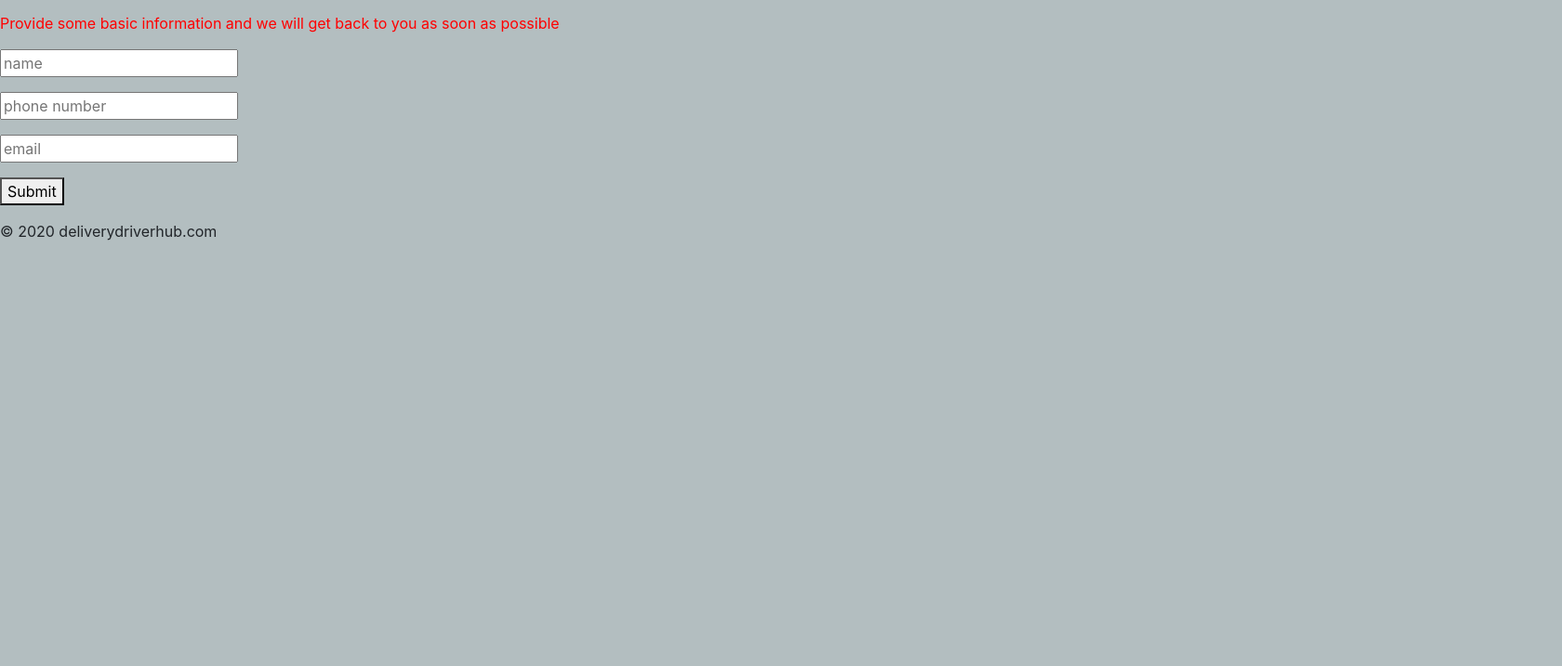
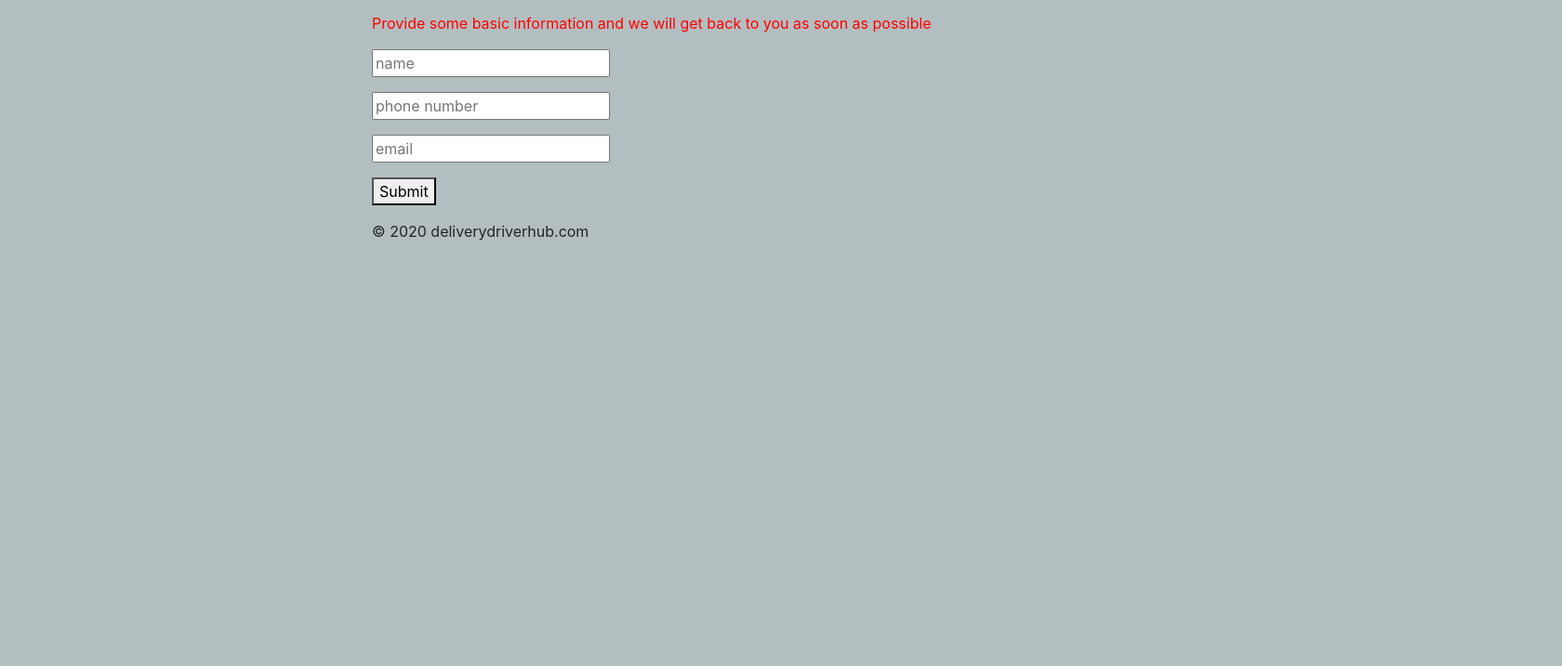
Before and after one commit to adriansap/ddh, a website: page index.html in a window 1280 px wide. Shown: the part 83-800 px from the top of the page at 93% size, 1680 px wide, since content can reach past the window. Drawn offline with nearby package versions, Linux system fonts and the light colour scheme.

Commit message:
added position relative

```diff
--- a/index.html
+++ b/index.html
@@ -18,6 +18,7 @@
 </head>
 
 <body>
+    <div id="maindiv">
         <!--[if lt IE 7]>
             <p class="browsehappy">You are using an <strong>outdated</strong> browser. Please <a href="#">upgrade your browser</a> to improve your experience.</p>
         <![endif]-->
@@ -39,7 +40,13 @@
             p {
                 color: red;
             }
+
+            #maindiv {
+                position: relative;
+                left: 400px;
+            }
         </style>
+
 
         <form action="https://submit-form.com/GGCaFc40HpAj2r4OPjTVd" target="_self">
             <!-- <div class="form-group">
@@ -51,6 +58,8 @@
             <input type="text" class="form-control" id="formGroupExampleInput2" placeholder="Another input">
         </div> -->
             <!-- All elements must have a name attribute -->
+
+
             <input type="text" name="name" placeholder="name"> <br>
             <p></p>
             <input type="text" name="phone" placeholder="phone number"> <br>
@@ -62,8 +71,9 @@
             <!-- A button of type submit -->
             <button type="submit">Submit</button>
         </form>
+        <footer>© 2020 deliverydriverhub.com </footer>
 
-    <footer>© 2020 deliverydriverhub.com </footer>
+    </div>
 
     <script src="" async defer></script>
 </body>
```
Lines whose indentation alone changed are shown as unchanged.
